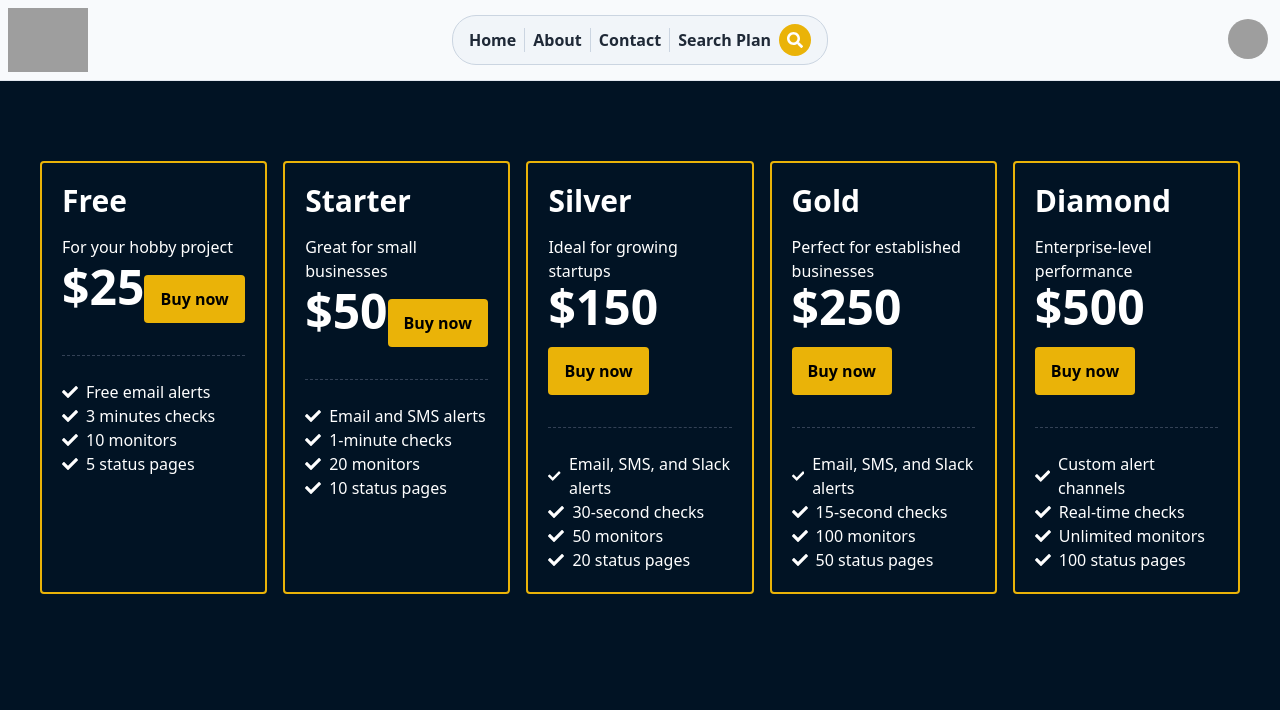
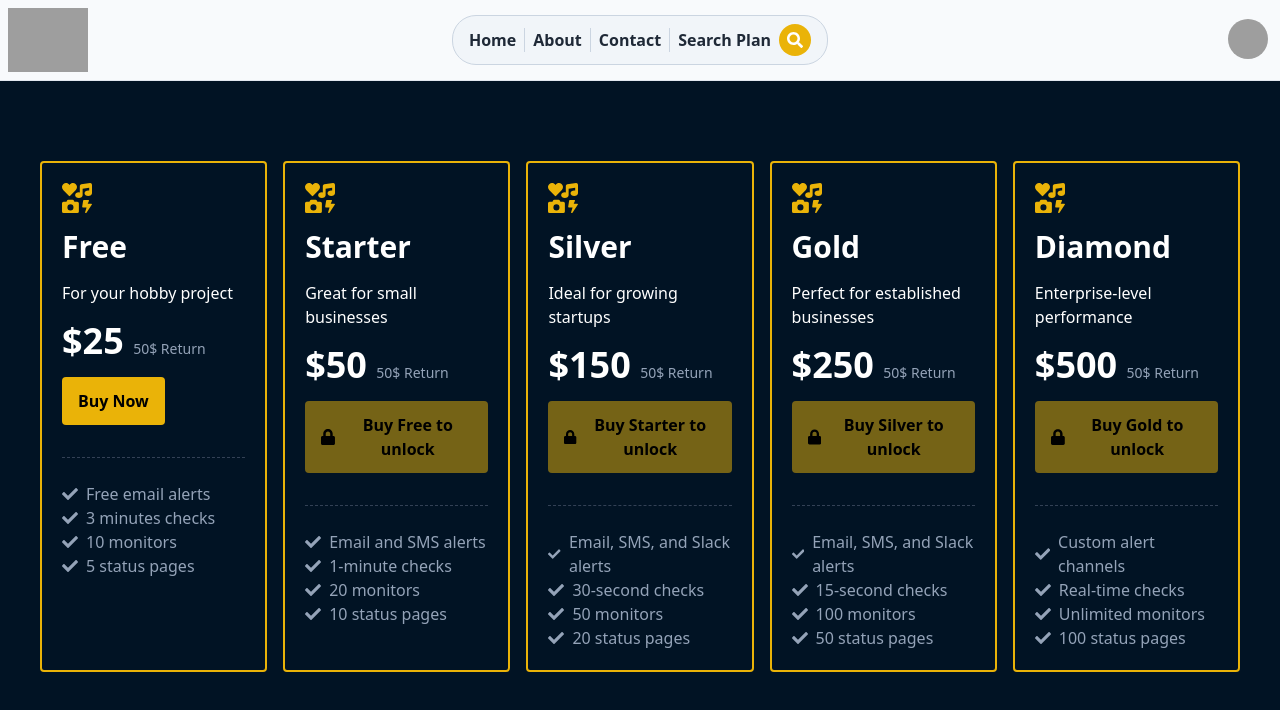
Before and after one commit to Source-Code-007/coders-fly, a React (Vite) app: page / in a window 1280 px wide. Shown: the top 710 px of the page. Built offline with nearby package versions, Linux system fonts and the light colour scheme; grey boxes are pictures that could not be loaded.

Commit message:
functionality added in each plan

```diff
--- a/src/Components/Homepage/HeroSection/HeroSection.jsx
+++ b/src/Components/Homepage/HeroSection/HeroSection.jsx
@@ -1,10 +1,12 @@
-import { FaCheck } from "react-icons/fa";
+import { FaCheck, FaIcons, FaLock } from "react-icons/fa";
 import { ToastContainer, toast } from "react-toastify";
 import 'react-toastify/dist/ReactToastify.css';
+import UsePlan from "../../../Hooks/UsePlan";
 
 
 
 const HeroSection = () => {
+    const [myPlans, setMyPlans] = UsePlan()
 
     // toast('Plan purchase successfully!', {
     //     position: "bottom-right",
@@ -22,6 +24,7 @@ const HeroSection = () => {
             planName: "Free",
             intro: "For your hobby project",
             price: 25,
+            btnText: '',
             features: [
                 "Free email alerts",
                 "3 minutes checks",
@@ -33,6 +36,7 @@ const HeroSection = () => {
             planName: "Starter",
             intro: "Great for small businesses",
             price: 50,
+            btnText: 'Buy Free to unlock',
             features: [
                 "Email and SMS alerts",
                 "1-minute checks",
@@ -44,6 +48,7 @@ const HeroSection = () => {
             planName: "Silver",
             intro: "Ideal for growing startups",
             price: 150,
+            btnText: 'Buy Starter to unlock',
             features: [
                 "Email, SMS, and Slack alerts",
                 "30-second checks",
@@ -55,6 +60,7 @@ const HeroSection = () => {
             planName: "Gold",
             intro: "Perfect for established businesses",
             price: 250,
+            btnText: 'Buy Silver to unlock',
             features: [
                 "Email, SMS, and Slack alerts",
                 "15-second checks",
@@ -66,6 +72,7 @@ const HeroSection = () => {
             planName: "Diamond",
             intro: "Enterprise-level performance",
             price: 500,
+            btnText: 'Buy Gold to unlock',
             features: [
                 "Custom alert channels",
                 "Real-time checks",
@@ -81,14 +88,18 @@ const HeroSection = () => {
                 <div className="pt-20 grid grid-cols-1 md:grid-cols-2 lg:grid-cols-3 xl:grid-cols-5 gap-4">
                     {
                         plans.map((plan, ind) => {
-                            const {planName, intro, price, features} = plan
+                            const { planName, intro, price, btnText, features } = plan
+                            const isReadyForPurchased = myPlans.find(mp => mp.plan === planName)?.status === 'readyForPurchase'
+                            const isPurchased = myPlans.find(mp => mp.plan === planName)?.status === 'purchased'
+
                             return <div key={ind} className="text-white border-2 border-yellow-500 rounded space-y-4 p-5">
+                                <FaIcons className="text-yellow-500 text-3xl"></FaIcons>
                                 <h2 className="my-title-2">{planName}</h2>
                                 <p>{intro}</p>
-                                <span className="my-title">${price}</span>
-                                <button className="my-btn-one">Buy now</button>
-                                <ul className="pt-6 !mt-8 border-t border-dashed border-slate-700">
-                                    {features.map((feature, ind)=> <li key={ind} className="flex items-center gap-2"> <FaCheck></FaCheck> {feature}</li>)}
+                                <p className="my-title">${price} <span className="text-slate-400 text-sm font-normal">50$ Return</span></p>
+                                <button className={`my-btn-one ${isReadyForPurchased || isPurchased ? '!bg-opacity-100' : '!bg-opacity-50'}`} disabled={isReadyForPurchased ? false : isPurchased ? 'Purchased' : btnText}>{isReadyForPurchased ? 'Buy Now' : isPurchased ? 'Purchased' : <span className="flex items-center gap-2"> <FaLock/> {btnText}</span>}</button>
+                                <ul className="pt-6 !mt-8 border-t border-dashed border-slate-700 text-slate-400">
+                                    {features.map((feature, ind) => <li key={ind} className="flex items-center gap-2"> <FaCheck></FaCheck> {feature}</li>)}
                                 </ul>
                             </div>
                         })
--- /dev/null
+++ b/src/Hooks/UsePlan.jsx
@@ -0,0 +1,8 @@
+import { useState } from "react";
+
+const UsePlan = () => {
+    const [myPlans, setMyPlans] = useState([{plan:'Free', status:'readyForPurchase'}])
+    return [myPlans, setMyPlans]
+};
+
+export default UsePlan;
--- a/src/index.css
+++ b/src/index.css
@@ -10,7 +10,7 @@
     @apply mx-6 md:mx-10
 }
 .my-title{
-  @apply font-bold text-2xl lg:text-4xl xl:text-5xl
+  @apply font-bold text-2xl lg:text-4xl 2xl:text-5xl
 }
 .my-title-2{
   @apply font-bold text-xl lg:text-2xl xl:text-3xl
```
